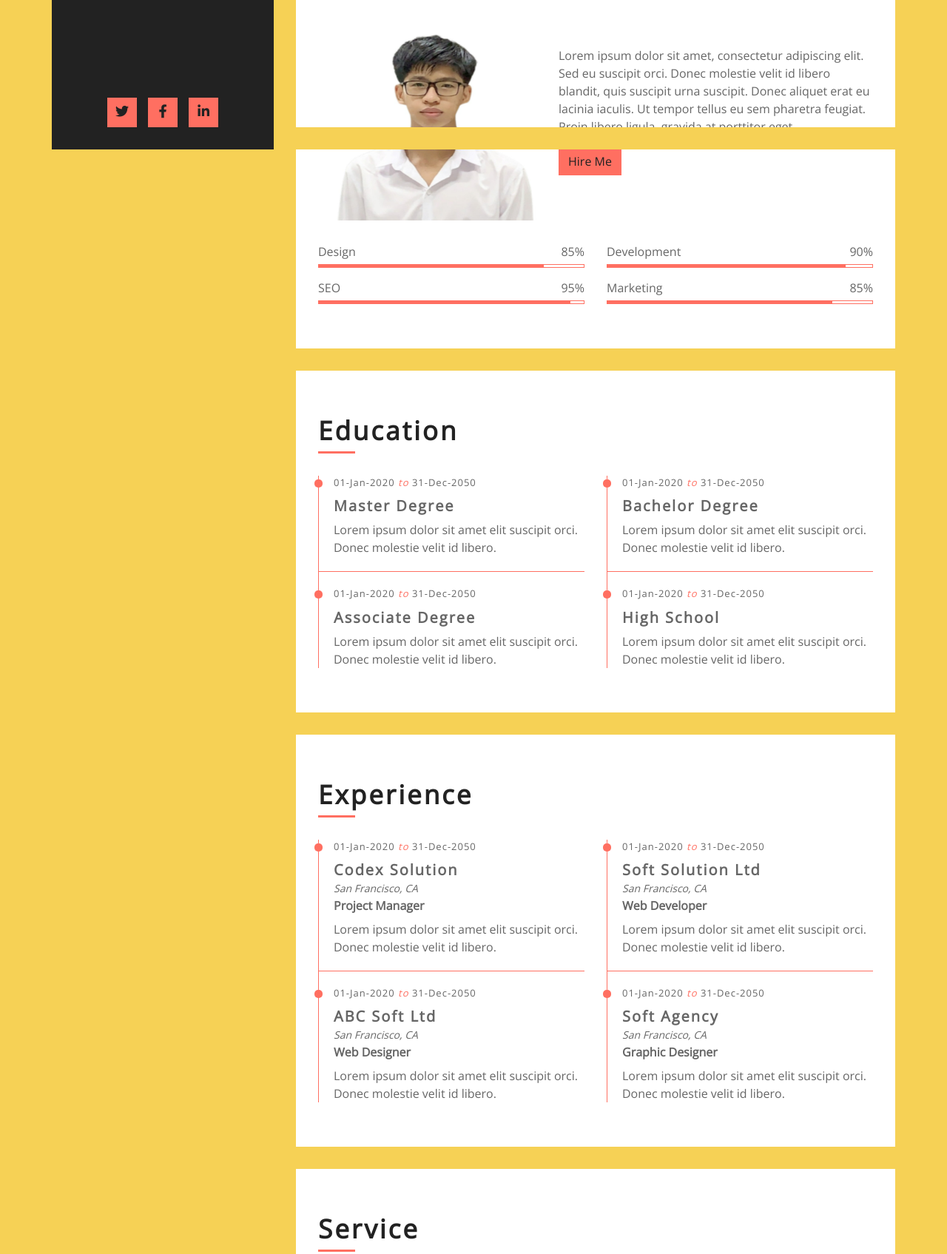
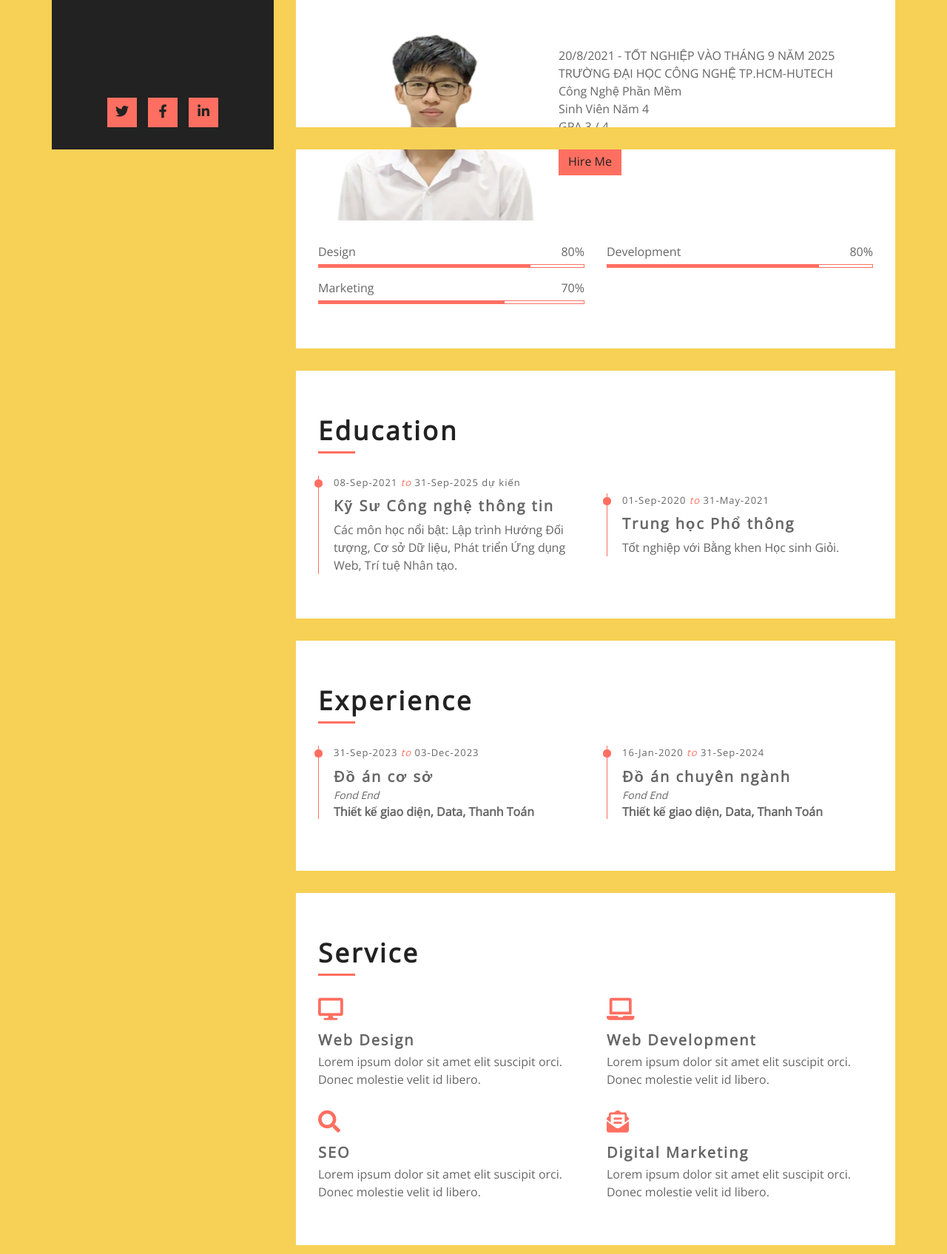
Before and after one commit to Trungnam2790/PhamTrungNamWebsite.github.io, a plain HTML site: page index.html in a window 1280 px wide. Shown: the part 598-2293 px from the top of the page at 74% size. Drawn offline with nearby package versions, Linux system fonts and the light colour scheme.

Commit message:
html-css2

```diff
--- a/index.html
+++ b/index.html
@@ -99,7 +99,11 @@
                             </div>
                             <div class="col-md-6 col-lg-7">
                                 <p>
-                                    Lorem ipsum dolor sit amet, consectetur adipiscing elit. Sed eu suscipit orci. Donec molestie velit id libero blandit, quis suscipit urna suscipit. Donec aliquet erat eu lacinia iaculis. Ut tempor tellus eu sem pharetra feugiat. Proin libero ligula, gravida at porttitor eget.
+                                    20/8/2021 - TỐT NGHIỆP VÀO THÁNG 9 NĂM 2025 <br>
+                                    TRƯỜNG ĐẠI HỌC CÔNG NGHỆ TP.HCM-HUTECH <br>
+                                    Công Nghệ Phần Mềm <br>
+                                    Sinh Viên Năm 4 <br>
+                                    GPA 3 / 4
                                 </p>
                                 <a class="btn" href="#">Hire Me</a>
                             </div>
@@ -108,32 +112,26 @@
                             <div class="col-md-6">
                                 <div class="skills">
                                     <div class="skill-name">
-                                        <p>Design</p><p>85%</p>
+                                        <p>Design</p><p>80%</p>
                                     </div>
                                     <div class="progress">
-                                        <div class="progress-bar" role="progressbar" aria-valuenow="85" aria-valuemin="0" aria-valuemax="100"></div>
+                                        <div class="progress-bar" role="progressbar" aria-valuenow="80" aria-valuemin="0" aria-valuemax="100"></div>
                                     </div>
                                     <div class="skill-name">
-                                        <p>SEO</p><p>95%</p>
+                                        <p>Marketing</p><p>70%</p>
                                     </div>
                                     <div class="progress">
-                                        <div class="progress-bar" role="progressbar" aria-valuenow="95" aria-valuemin="0" aria-valuemax="100"></div>
+                                        <div class="progress-bar" role="progressbar" aria-valuenow="70" aria-valuemin="0" aria-valuemax="100"></div>
                                     </div>
                                 </div>
                             </div>
                             <div class="col-md-6">
                                 <div class="skills">
                                     <div class="skill-name">
-                                        <p>Development</p><p>90%</p>
+                                        <p>Development</p><p>80%</p>
                                     </div>
                                     <div class="progress">
-                                        <div class="progress-bar" role="progressbar" aria-valuenow="90" aria-valuemin="0" aria-valuemax="100"></div>
-                                    </div>
-                                    <div class="skill-name">
-                                        <p>Marketing</p><p>85%</p>
-                                    </div>
-                                    <div class="progress">
-                                        <div class="progress-bar" role="progressbar" aria-valuenow="85" aria-valuemin="0" aria-valuemax="100"></div>
+                                        <div class="progress-bar" role="progressbar" aria-valuenow="80" aria-valuemin="0" aria-valuemax="100"></div>
                                     </div>
                                 </div>
                             </div>
@@ -151,30 +149,16 @@
                         <div class="row align-items-center">
                             <div class="col-md-6">
                                 <div class="edu-col">
-                                    <span>01-Jan-2020 <i>to</i> 31-Dec-2050</span>
-                                    <h3>Master Degree</h3>
-                                    <p>Lorem ipsum dolor sit amet elit suscipit orci. Donec molestie velit id libero.</p>
+                                    <span>08-Sep-2021 <i>to</i> 31-Sep-2025 dự kiến</span>
+                                    <h3>Kỹ Sư Công nghệ thông tin</h3>
+                                    <p>Các môn học nổi bật: Lập trình Hướng Đối tượng, Cơ sở Dữ liệu, Phát triển Ứng dụng Web, Trí tuệ Nhân tạo.</p>
                                 </div>
                             </div>
                             <div class="col-md-6">
                                 <div class="edu-col">
-                                    <span>01-Jan-2020 <i>to</i> 31-Dec-2050</span>
-                                    <h3>Bachelor Degree</h3>
-                                    <p>Lorem ipsum dolor sit amet elit suscipit orci. Donec molestie velit id libero.</p>
-                                </div>
-                            </div>
-                            <div class="col-md-6">
-                                <div class="edu-col">
-                                    <span>01-Jan-2020 <i>to</i> 31-Dec-2050</span>
-                                    <h3>Associate Degree</h3>
-                                    <p>Lorem ipsum dolor sit amet elit suscipit orci. Donec molestie velit id libero.</p>
-                                </div>
-                            </div>
-                            <div class="col-md-6">
-                                <div class="edu-col">
-                                    <span>01-Jan-2020 <i>to</i> 31-Dec-2050</span>
-                                    <h3>High School</h3>
-                                    <p>Lorem ipsum dolor sit amet elit suscipit orci. Donec molestie velit id libero.</p>
+                                    <span>01-Sep-2020 <i>to</i> 31-May-2021</span>
+                                    <h3>Trung học Phổ thông</h3>
+                                    <p>Tốt nghiệp với Bằng khen Học sinh Giỏi.</p>
                                 </div>
                             </div>
                         </div>
@@ -191,38 +175,18 @@
                         <div class="row align-items-center">
                             <div class="col-md-6">
                                 <div class="exp-col">
-                                    <span>01-Jan-2020 <i>to</i> 31-Dec-2050</span>
-                                    <h3>Codex Solution</h3>
-                                    <h4>San Francisco, CA</h4>
-                                    <h5>Project Manager</h5>
-                                    <p>Lorem ipsum dolor sit amet elit suscipit orci. Donec molestie velit id libero.</p>
+                                    <span>31-Sep-2023 <i>to</i> 03-Dec-2023</span>
+                                    <h3>Đồ án cơ sở</h3>
+                                    <h4>Fond End</h4>
+                                    <h5>Thiết kế giao diện, Data, Thanh Toán</h5>
                                 </div>
                             </div>
                             <div class="col-md-6">
                                 <div class="exp-col">
-                                    <span>01-Jan-2020 <i>to</i> 31-Dec-2050</span>
-                                    <h3>Soft Solution Ltd</h3>
-                                    <h4>San Francisco, CA</h4>
-                                    <h5>Web Developer</h5>
-                                    <p>Lorem ipsum dolor sit amet elit suscipit orci. Donec molestie velit id libero.</p>
-                                </div>
-                            </div>
-                            <div class="col-md-6">
-                                <div class="exp-col">
-                                    <span>01-Jan-2020 <i>to</i> 31-Dec-2050</span>
-                                    <h3>ABC Soft Ltd</h3>
-                                    <h4>San Francisco, CA</h4>
-                                    <h5>Web Designer</h5>
-                                    <p>Lorem ipsum dolor sit amet elit suscipit orci. Donec molestie velit id libero.</p>
-                                </div>
-                            </div>
-                            <div class="col-md-6">
-                                <div class="exp-col">
-                                    <span>01-Jan-2020 <i>to</i> 31-Dec-2050</span>
-                                    <h3>Soft Agency</h3>
-                                    <h4>San Francisco, CA</h4>
-                                    <h5>Graphic Designer</h5>
-                                    <p>Lorem ipsum dolor sit amet elit suscipit orci. Donec molestie velit id libero.</p>
+                                    <span>16-Jan-2020 <i>to</i> 31-Sep-2024</span>
+                                    <h3>Đồ án chuyên ngành</h3>
+                                    <h4>Fond End</h4>
+                                    <h5>Thiết kế giao diện, Data, Thanh Toán</h5>
                                 </div>
                             </div>
                         </div>
@@ -426,11 +390,11 @@
                         <div class="row align-items-center">
                             <div class="col-md-6">
                                 <div class="contact-info">
-                                    <p><i class="fa fa-user"></i>Michael Miller</p>
+                                    <p><i class="fa fa-user"></i>Phạm Trung Nam</p>
                                     <p><i class="fa fa-tag"></i>Web Designer & Developer</p>
-                                    <p><i class="fa fa-envelope"></i><a href="mailto:info@example.com">info@example.com</a></p>
-                                    <p><i class="fa fa-phone"></i><a href="tel:+1234567890">+123-456-7890</a></p>
-                                    <p><i class="fa fa-map-marker"></i>123 Street, Los Angeles, CA, USA</p>
+                                    <p><i class="fa fa-envelope"></i><a href="mailto:info@example.com">phamtrungnam279@gmail.com</a></p>
+                                    <p><i class="fa fa-phone"></i><a href="tel:+1234567890">0346324107</a></p>
+                                    <p><i class="fa fa-map-marker"></i>2C3 ấp 2, xã Phạm Văn Hai, huyện Bình Chánh,TP.HCM</p>
                                     <div class="social">
                                         <a class="btn" href=""><i class="fab fa-twitter"></i></a>
                                         <a class="btn" href=""><i class="fab fa-facebook-f"></i></a>
```
Also changed, not shown: LICENSE.txt (deleted), READ-ME.txt (deleted), resume-website-template.jpg (deleted).
